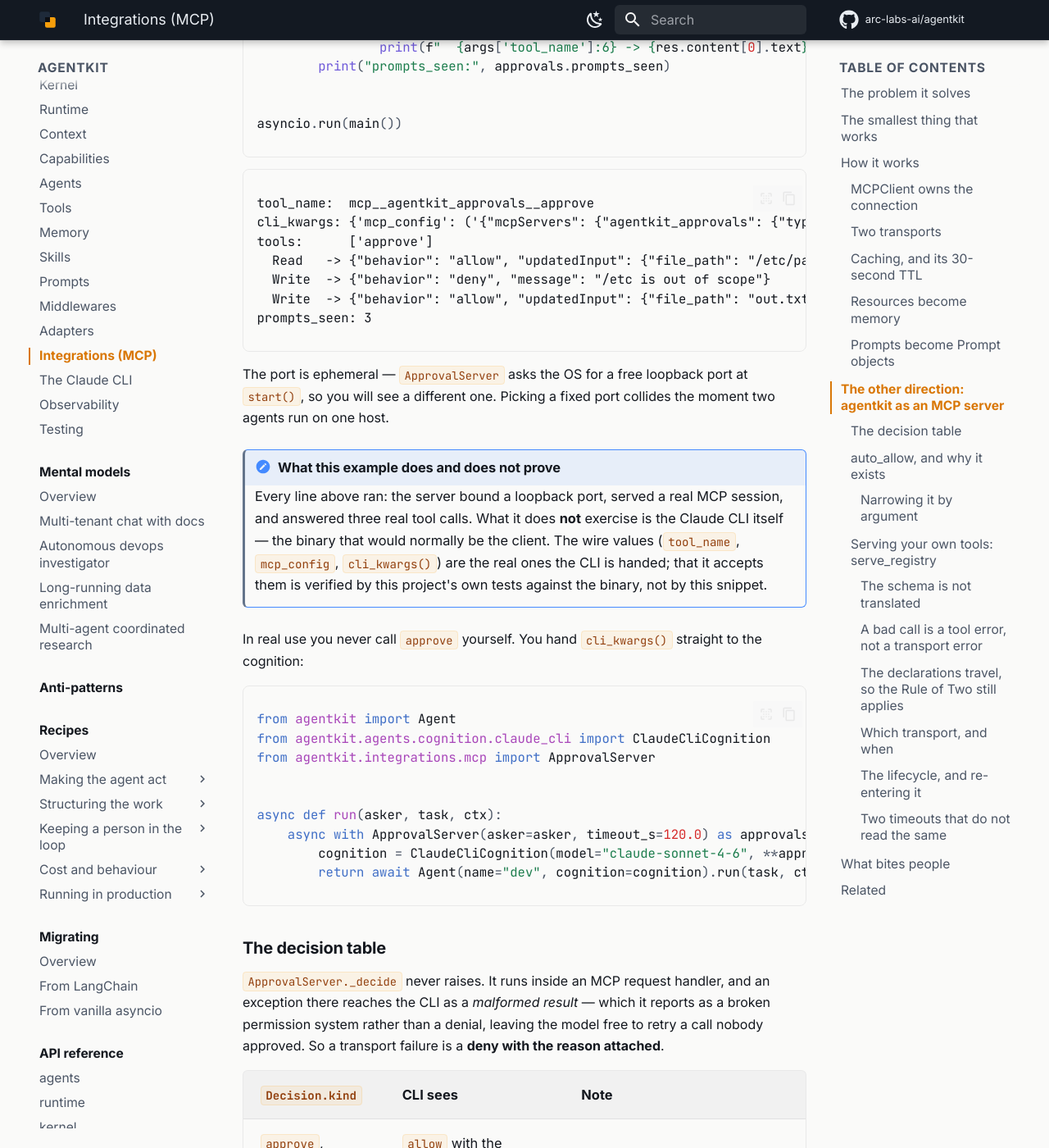
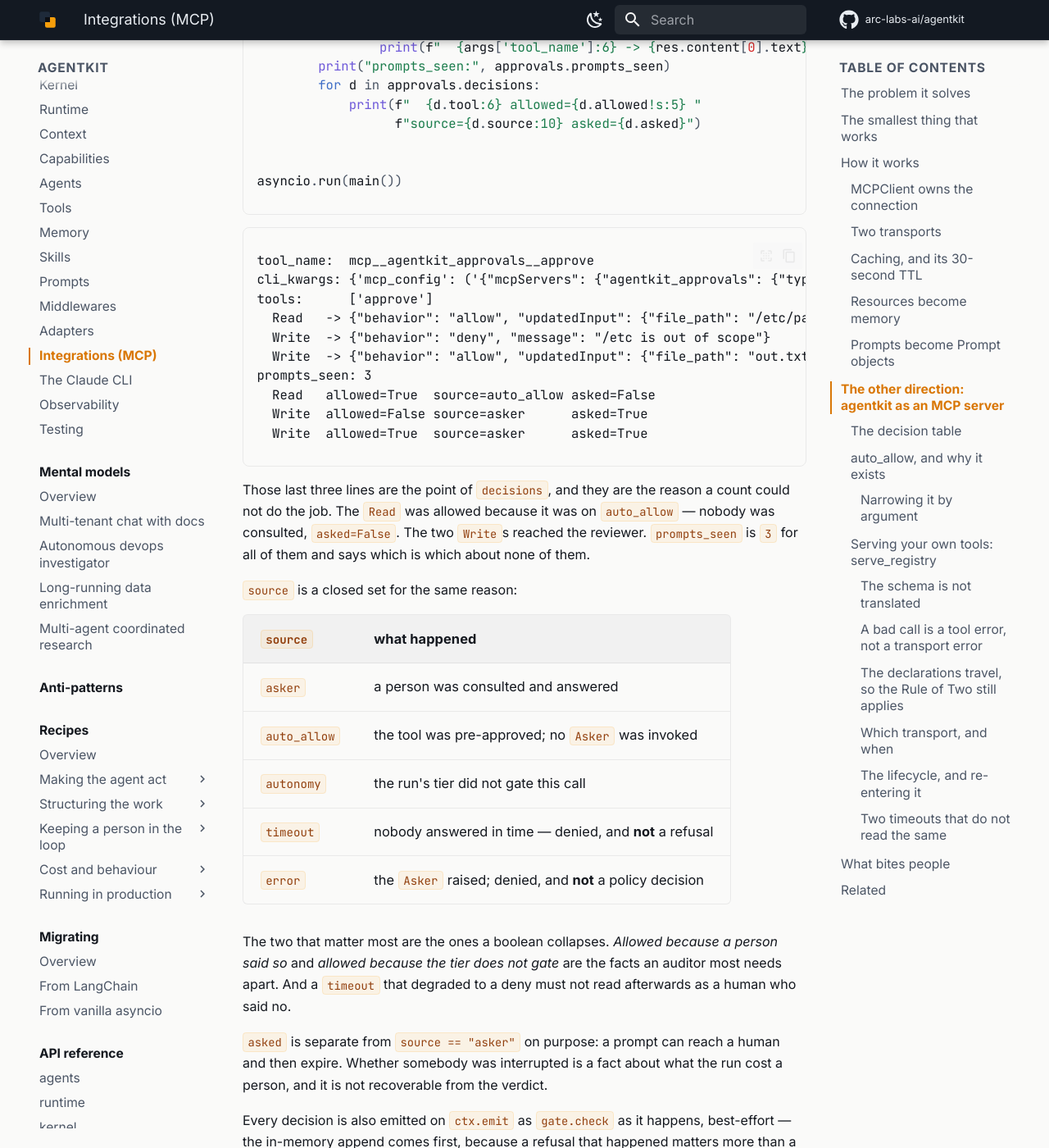
Before and after one commit to arc-labs-ai/agentkit, an MkDocs documentation site: the page built from docs/concepts/integrations.md, in a window 1280 px wide and 1400 px high, scrolled down 11371 px. Shown: the whole window at 82% size. Built offline with MkDocs 1.6.1 and Material for MkDocs 9.7.7, drawn with Linux system fonts in a browser that asks for light colours; comment, search, counter and statistics services are not loaded; some of the changed text lies outside the part shown.

Commit message:
docs: the approval record, and correct three pages that now said something false
The security change in the previous commit made prose wrong rather than merely
incomplete, which is the worse failure: three places told a reader the servers
bind loopback "with no authentication" when they now require a generated token.
The one that mattered most was the FastAPI worker recipe, because that is
precisely the reader the change was made for — a queue worker whose CLI runs
`Bash` in the same network namespace as the server holding its approvals.

`ApprovalDecision` appeared nowhere. It does now, and the example carries its
own argument: the runnable fence already printed `prompts_seen: 3`, so it now
also prints the three records beside it —

    Read   allowed=True  source=auto_allow asked=False
    Write  allowed=False source=asker      asked=True
    Write  allowed=True  source=asker      asked=True

— which shows in three lines what a paragraph struggles to say. The count is
`3` for all of them and says which is which about none of them. Output captured
by running it, not written from expectation.

`source` gets a table because it is a closed set for a reason, and the two
entries that matter are the ones a boolean collapses: allowed-because-a-person
-said-so and allowed-because-the-tier-does-not-gate. A `timeout` that degraded
to a deny must not read afterwards as a human who refused.

Observability gains a note rather than a wider table cell. `gate.check` now has
three producers and two payload shapes — `ReActCognition` and `elicit()` emit
three keys, `ApprovalServer` emits six, because a CLI permission prompt is
answered somewhere agentkit cannot see and the record has to carry who decided.
A consumer writing a typed handler off that table would otherwise assume one
shape and silently lose fields on the producer with the most to say.

And the retention consequence is stated where a caller will meet it:
`ApprovalDecision.reason` is unredacted text from outside this library — a
reviewer's note, or the message of an exception their own `Asker` raised — and
unlike `arguments` it IS broadcast. Nothing here redacts anything, deliberately,
because a library that half-redacted would hand you an audit trail nobody can
trust to be complete.

Co-Authored-By: Claude Opus 5 (1M context) <noreply@anthropic.com>

````diff
--- a/docs/concepts/integrations.md
+++ b/docs/concepts/integrations.md
@@ -456,6 +456,9 @@ async def main() -> None:
                 res = await client.call_tool("approve", args)
                 print(f"  {args['tool_name']:6} -> {res.content[0].text}")
         print("prompts_seen:", approvals.prompts_seen)
+        for d in approvals.decisions:
+            print(f"  {d.tool:6} allowed={d.allowed!s:5} "
+                  f"source={d.source:10} asked={d.asked}")
 
 
 asyncio.run(main())
@@ -463,13 +466,48 @@ asyncio.run(main())
 
 ```text
 tool_name:  mcp__agentkit_approvals__approve
-cli_kwargs: {'mcp_config': ('{"mcpServers": {"agentkit_approvals": {"type": "http", "url": "http://127.0.0.1:64619/mcp"}}}',), 'strict_mcp_config': True, 'permission_prompt_tool': 'mcp__agentkit_approvals__approve'}
+cli_kwargs: {'mcp_config': ('{"mcpServers": {"agentkit_approvals": {"type": "http", "url": "http://127.0.0.1:65162/mcp", "headers": {"Authorization": "Bearer <43-char token>"}}}}',), 'strict_mcp_config': True, 'permission_prompt_tool': 'mcp__agentkit_approvals__approve'}
 tools:      ['approve']
   Read   -> {"behavior": "allow", "updatedInput": {"file_path": "/etc/passwd"}}
   Write  -> {"behavior": "deny", "message": "/etc is out of scope"}
   Write  -> {"behavior": "allow", "updatedInput": {"file_path": "out.txt"}}
 prompts_seen: 3
+  Read   allowed=True  source=auto_allow asked=False
+  Write  allowed=False source=asker      asked=True
+  Write  allowed=True  source=asker      asked=True
 ```
+
+Those last three lines are the point of `decisions`, and they are the
+reason a count could not do the job. The `Read` was allowed because it
+was on `auto_allow` — nobody was consulted, `asked=False`. The two
+`Write`s reached the reviewer. `prompts_seen` is `3` for all of them
+and says which is which about none of them.
+
+`source` is a closed set for the same reason:
+
+| `source` | what happened |
+|---|---|
+| `asker` | a person was consulted and answered |
+| `auto_allow` | the tool was pre-approved; no `Asker` was invoked |
+| `autonomy` | the run's tier did not gate this call |
+| `timeout` | nobody answered in time — denied, and **not** a refusal |
+| `error` | the `Asker` raised; denied, and **not** a policy decision |
+
+The two that matter most are the ones a boolean collapses. *Allowed
+because a person said so* and *allowed because the tier does not gate*
+are the facts an auditor most needs apart. And a `timeout` that degraded
+to a deny must not read afterwards as a human who said no.
+
+`asked` is separate from `source == "asker"` on purpose: a prompt can
+reach a human and then expire. Whether somebody was interrupted is a
+fact about what the run cost a person, and it is not recoverable from
+the verdict.
+
+Every decision is also emitted on `ctx.emit` as `gate.check` as it
+happens, best-effort — the in-memory append comes first, because a
+refusal that happened matters more than a record of it that did not.
+`arguments` is held on the record but deliberately kept off the
+broadcast.
 
 The port is ephemeral — `ApprovalServer` asks the OS for a free loopback
 port at `start()`, so you will see a different one. Picking a fixed port
@@ -1196,13 +1234,21 @@ repair a call it has been lied to about.
 - **One session per context.** Servers that keep per-session state (open
   file handles, a DB transaction) lose it if you split calls across
   independent `MCPClient` contexts.
-- **Both servers bind loopback with no authentication.** Anything able
-  to reach `ApprovalServer`'s port can answer permission prompts on the
-  agent's behalf; anything able to reach a `serve_registry` port can
-  *run your tools*, `requires_approval` ones included — that flag is a
-  declaration the CLI reads, not a check the server performs.
-  Loopback-only *is* the containment; do not give `host=` a routable
-  address.
+- **Both servers require a generated bearer token, and the token is
+  the fence rather than loopback.** Without it, anything able to reach
+  `ApprovalServer`'s port could answer permission prompts on the
+  agent's behalf, and anything able to reach a `serve_registry` port
+  could *run your tools*, `requires_approval` ones included — that flag
+  is a declaration the CLI reads, not a check the server performs. The
+  credential is checked on HTTP requests and every other ASGI scope is
+  refused outright. Still do not give `host=` a routable address:
+  the token narrows who can call, not who can reach.
+- **`ApprovalDecision.reason` is unredacted text from outside this
+  library** — a reviewer's free-text note, or the message of an
+  exception raised by your own `Asker` — and unlike `arguments` it IS
+  broadcast on `ctx.emit`. Plan retention for it. Nothing here redacts
+  anything, deliberately: a library that half-redacted would hand you
+  an audit trail nobody can trust to be complete.
 - **`serve_registry(timeout_s=None)` is the default, and it means
   forever.** A tool that never returns parks the CLI turn with no
   signal anywhere: the CLI waits on the MCP call, agentkit waits on the
````
Also changed, not shown: docs/concepts/observability.md (+16 -1 lines), docs/recipes/claude-cli-fastapi-code-gen.md (+9 -2 lines).
